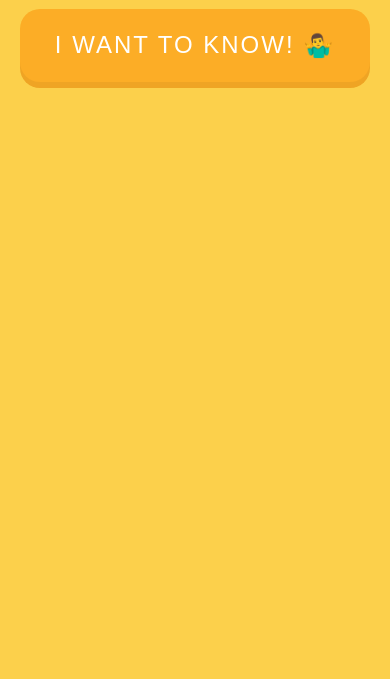
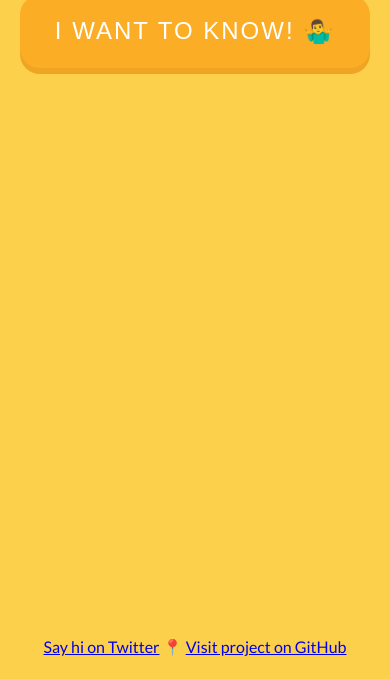
Before and after one commit to JestVA/is-florin-pop-a-robot, a website: page index.html in a window 390 px wide. Shown: the part 165-844 px from the top of the page. Drawn offline with Linux system fonts and the light colour scheme.

Commit message:
add interactive bit and responsive footer with Twitter and Github links

```diff
--- a/index.html
+++ b/index.html
@@ -11,39 +11,63 @@
 	</head>
 
 	<body>
-		<!-- shiny button that spills out the facts  -->
-		<h1>This Button Does Nothing.. or Everything</h1>
-		<button class="btn" onclick="withProxyFindAnswer()">I want to know! 🤷‍♂️</button>
-		<div id="answer"></div>
+		<div class="page-wrapper">
+			<section class="content-container">
+				<!-- shiny button that spills out the facts  -->
+				<h1>This Button Does Nothing.. or Everything</h1>
+				<button class="btn" onclick="withProxyFindAnswer()">I want to know! 🤷‍♂️</button>
+				<div id="answer"></div>
+			</section>
+			<footer class="credits">
+				<a href="https://www.twitter.com/COERCITON" target="_blank">Say hi on Twitter</a>
+				<span>📍</span>
+				<a href="https://www.github.com/JestVA" target="_blank">Visit project on GitHub</a>
+			</footer>
+		</div>
 	</body>
 
 	<script type="text/javascript">
 
+		let loadingRequest = false;
+		let consumedAnswers = 0;
+
 		async function withProxyFindAnswer()
 		{
+
 			const answerDOMElement = document.getElementById('answer');
 
-			resetAnswerDiv(answerDOMElement);
+			const interactiveAnswer = setInterval(makeWaitLessBoring, 1000);
+
+			loadingRequest = true;
 
 			const withProxy = await fetch('/.netlify/functions/proxy-request?yt=true&twitter=true');
 
 			const res = await withProxy.json();
 
+			loadingRequest = false;
+
 			if(res.error)
+			{
+				clearInterval(interactiveAnswer);
+
+				resetAnswerDiv(answerDOMElement);
+
 				appendTextNodesToAnswer(answerDOMElement, res.message, true);
+			}
+
 		}
 
+		function makeWaitLessBoring(element)
+		{
+			if(! loadingRequest)
+				return;
+			if(consumedAnswers >= whileFetching.length)
+				return;
 
-		// decide how to deal with the inetractive bit
-		// appendTextNodesToAnswer(answerDOMElement, whileFetching[consumedAnswers]);
+			appendTextNodesToAnswer(element, whileFetching[0]);
+			consumedAnswers++;
+		}
 
-
-
-
-
-
-		// good when ppl will test this and click the button several times
-		// don't want to make a fool of myself haha
 		function resetAnswerDiv(element)
 		{
 			element.innerHTML = "";
--- a/style.css
+++ b/style.css
@@ -1,12 +1,45 @@
+/* http://meyerweb.com/eric/tools/css/reset/
+   v2.0 | 20110126
+   License: none (public domain)
+*/
+
+html, body, div, span, applet, object, iframe,
+h1, h2, h3, h4, h5, h6, p, blockquote, pre,
+a, abbr, acronym, address, big, cite, code,
+del, dfn, em, img, ins, kbd, q, s, samp,
+small, strike, strong, sub, sup, tt, var,
+b, u, i, center,
+dl, dt, dd, ol, ul, li,
+fieldset, form, label, legend,
+table, caption, tbody, tfoot, thead, tr, th, td,
+article, aside, canvas, details, embed,
+figure, figcaption, footer, header, hgroup,
+menu, nav, output, ruby, section, summary,
+time, mark, audio, video {
+	margin: 0;
+	padding: 0;
+	border: 0;
+	font-size: 100%;
+	font: inherit;
+	vertical-align: baseline;
+}
+/* HTML5 display-role reset for older browsers */
+article, aside, details, figcaption, figure,
+footer, header, hgroup, menu, nav, section {
+	display: block;
+}
+
 body {
+	line-height: 1;
 	background-color: #fcd04b;
 	font-family: lato;
 	color: white;
 	text-align: center;
+	box-sizing: border-box;
 }
 
 h1 {
-	margin: 3rem 1rem;
+	padding: 3rem 1rem;
 	text-align: center;
 	font-weight: 300;
 	font-size: 2rem;
@@ -58,3 +91,23 @@ h1 {
 	border-bottom-left-radius: 4px;
 	border-bottom-right-radius: 4px;
 }
+
+.page-wrapper {
+	position: relative;
+	min-height: 100vh;
+}
+
+.content-container {
+	padding-bottom: 2.5rem;
+}
+
+.credits {
+	position: absolute;
+	bottom: 0;
+	width: 100%;
+	height: 2.5rem;
+}
+
+p {
+	padding: .45rem 0rem  .45rem 0rem ;
+}
```
